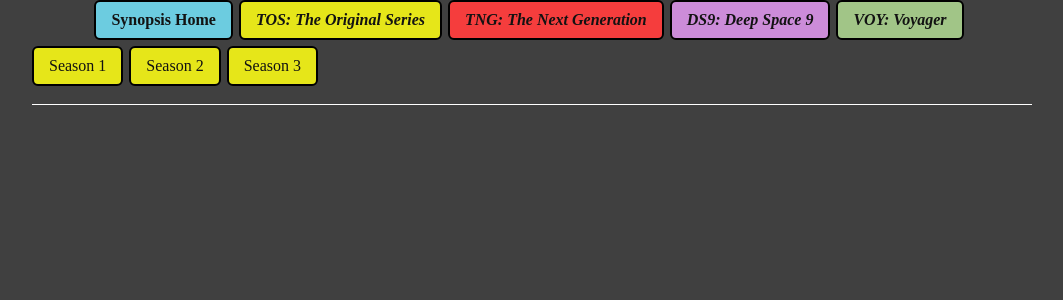
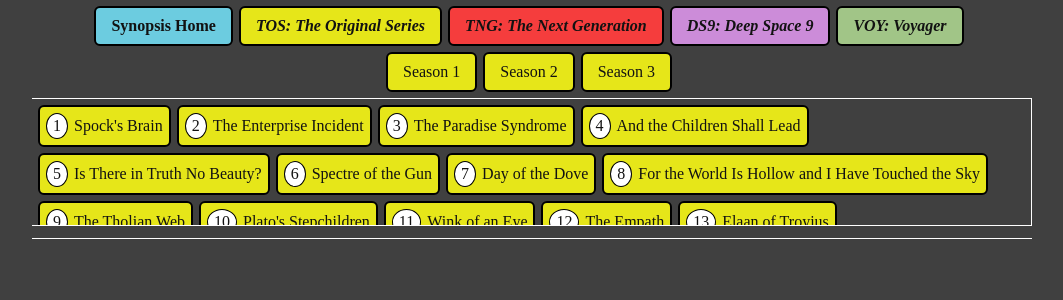
Before and after one commit to doworkwhile/trek_synopsis, a React (Create React App) app: page /TOS/S3 in a window 1280 px wide. Shown: the top 300 px of the page, without its empty margins (108-1171 px from the left). Built offline with nearby package versions, Linux system fonts and the light colour scheme.

Commit message:
seasons links

```diff
--- /dev/null
+++ b/src/DS9/DS9_Seasons.js
@@ -0,0 +1,18 @@
+import React from 'react';
+import { Link } from 'react-router-dom';
+
+function DS9_Seasons() {
+  return (
+    <div className='seasons ds9'>
+      <Link to="/DS9/S1">Season 1</Link>
+      <Link to="/DS9/S2">Season 2</Link>
+      <Link to="/DS9/S3">Season 3</Link>
+      <Link to="/DS9/S4">Season 4</Link>
+      <Link to="/DS9/S5">Season 5</Link>
+      <Link to="/DS9/S6">Season 6</Link>
+      <Link to="/DS9/S7">Season 7</Link>
+    </div>
+  );
+}
+
+export default DS9_Seasons;
--- a/src/EpisodeHeader.js
+++ b/src/EpisodeHeader.js
@@ -2,10 +2,8 @@
 import { Switch, Route } from 'react-router-dom';
 import TOS_S1_EpisodeList from './TOS/TOS_S1_EpisodeList.js'
 import TOS_S2_EpisodeList from './TOS/TOS_S2_EpisodeList.js'
+import TOS_S3_EpisodeList from './TOS/TOS_S3_EpisodeList.js'
 import TNG_S1_EpisodeList from './TNG/TNG_S1_EpisodeList.js'
-import DS9_Episodes from './Episode_Headers/DS9_Episodes.js'
-import VOY_Episodes from './Episode_Headers/VOY_Episodes.js'
-import Home_Episodes from './Episode_Headers/Home_Episodes.js'
 
 import './EpisodeHeader.scss'
 
@@ -14,10 +12,8 @@
     <Switch>
       <Route path="/TOS/S1" component={TOS_S1_EpisodeList} />
       <Route path="/TOS/S2" component={TOS_S2_EpisodeList} />
+      <Route path="/TOS/S3" component={TOS_S3_EpisodeList} />
       <Route path="/TNG/S1" component={TNG_S1_EpisodeList} />
-      <Route path="/DS9" component={DS9_Episodes} />
-      <Route path="/VOY" component={VOY_Episodes} />
-      <Route exact path="/" component={Home_Episodes} />
     </Switch>
   );
 }
--- a/src/Episode_Headers/DS9_Episodes.js
+++ /dev/null
@@ -1,9 +0,0 @@
-import React from 'react';
-
-function DS9_Episodes() {
-  return (
-    <div />
-  );
-}
-
-export default DS9_Episodes;
--- a/src/Episode_Headers/Home_Episodes.js
+++ /dev/null
@@ -1,9 +0,0 @@
-import React from 'react';
-
-function Home_Episodes() {
-  return (
-    <h1>Choose a series from above...</h1>
-  );
-}
-
-export default Home_Episodes;
--- a/src/Episode_Headers/VOY_Episodes.js
+++ /dev/null
@@ -1,9 +0,0 @@
-import React from 'react';
-
-function VOY_Episodes() {
-  return (
-    <div />
-  );
-}
-
-export default VOY_Episodes;
--- a/src/SeasonHeader.js
+++ b/src/SeasonHeader.js
@@ -5,12 +5,16 @@
 
 import TOS_Seasons from './TOS/TOS_Seasons.js'
 import TNG_Seasons from './TNG/TNG_Seasons.js'
+import DS9_Seasons from './DS9/DS9_Seasons.js'
+import VOY_Seasons from './VOY/VOY_Seasons.js'
 
 function ShowHeader() {
   return (
     <Switch>
       <Route path="/TOS" component={TOS_Seasons} />
       <Route path="/TNG" component={TNG_Seasons} />
+      <Route path="/DS9" component={DS9_Seasons} />
+      <Route path="/VOY" component={VOY_Seasons} />
     </Switch>
   );
 }
--- a/src/SeasonHeader.scss
+++ b/src/SeasonHeader.scss
@@ -2,6 +2,7 @@
 
 div.seasons {
   width: 100%;
+  text-align: center;
 
   & a {
     display: inline-block;
--- a/src/ShowHeader.scss
+++ b/src/ShowHeader.scss
@@ -2,6 +2,7 @@
 
 header {
   text-align: center;
+  margin-top: 6px;
 }
 
 header a {
--- /dev/null
+++ b/src/TOS/TOS_S3_EpisodeList.js
@@ -0,0 +1,37 @@
+import React from 'react';
+import { Link } from 'react-router-dom';
+
+function TOS_S3_EpisodeList() {
+  return (
+    <div className='episodes tos'>
+      <div>
+        <Link to="/TOS/S3/1"><span>1</span>Spock's Brain</Link>
+        <Link to="/TOS/S3/2"><span>2</span>The Enterprise Incident</Link>
+        <Link to="/TOS/S3/3"><span>3</span>The Paradise Syndrome</Link>
+        <Link to="/TOS/S3/4"><span>4</span>And the Children Shall Lead</Link>
+        <Link to="/TOS/S3/5"><span>5</span>Is There in Truth No Beauty?</Link>
+        <Link to="/TOS/S3/6"><span>6</span>Spectre of the Gun</Link>
+        <Link to="/TOS/S3/7"><span>7</span>Day of the Dove</Link>
+        <Link to="/TOS/S3/8"><span>8</span>For the World Is Hollow and I Have Touched the Sky</Link>
+        <Link to="/TOS/S3/9"><span>9</span>The Tholian Web</Link>
+        <Link to="/TOS/S3/10"><span>10</span>Plato's Stepchildren</Link>
+        <Link to="/TOS/S3/11"><span>11</span>Wink of an Eye</Link>
+        <Link to="/TOS/S3/12"><span>12</span>The Empath</Link>
+        <Link to="/TOS/S3/13"><span>13</span>Elaan of Troyius</Link>
+        <Link to="/TOS/S3/14"><span>14</span>Whom Gods Destroy</Link>
+        <Link to="/TOS/S3/15"><span>15</span>Let That Be Your Last Battlefield</Link>
+        <Link to="/TOS/S3/16"><span>16</span>The Mark of Gideon</Link>
+        <Link to="/TOS/S3/17"><span>17</span>That Which Survives</Link>
+        <Link to="/TOS/S3/18"><span>18</span>The Lights of Zetar</Link>
+        <Link to="/TOS/S3/19"><span>19</span>Requiem for Methuselah</Link>
+        <Link to="/TOS/S3/20"><span>20</span>The Way to Eden</Link>
+        <Link to="/TOS/S3/21"><span>21</span>The Cloud Minders</Link>
+        <Link to="/TOS/S3/22"><span>22</span>The Savage Curtain</Link>
+        <Link to="/TOS/S3/23"><span>23</span>All Our Yesterdays</Link>
+        <Link to="/TOS/S3/24"><span>24</span>Turnabout Intruder</Link>
+      </div>
+    </div>
+  );
+}
+
+export default TOS_S3_EpisodeList;
--- /dev/null
+++ b/src/VOY/VOY_Seasons.js
@@ -0,0 +1,18 @@
+import React from 'react';
+import { Link } from 'react-router-dom';
+
+function VOY_Seasons() {
+  return (
+    <div className='seasons voy'>
+      <Link to="/VOY/S1">Season 1</Link>
+      <Link to="/VOY/S2">Season 2</Link>
+      <Link to="/VOY/S3">Season 3</Link>
+      <Link to="/VOY/S4">Season 4</Link>
+      <Link to="/VOY/S5">Season 5</Link>
+      <Link to="/VOY/S6">Season 6</Link>
+      <Link to="/VOY/S7">Season 7</Link>
+    </div>
+  );
+}
+
+export default VOY_Seasons;
```
